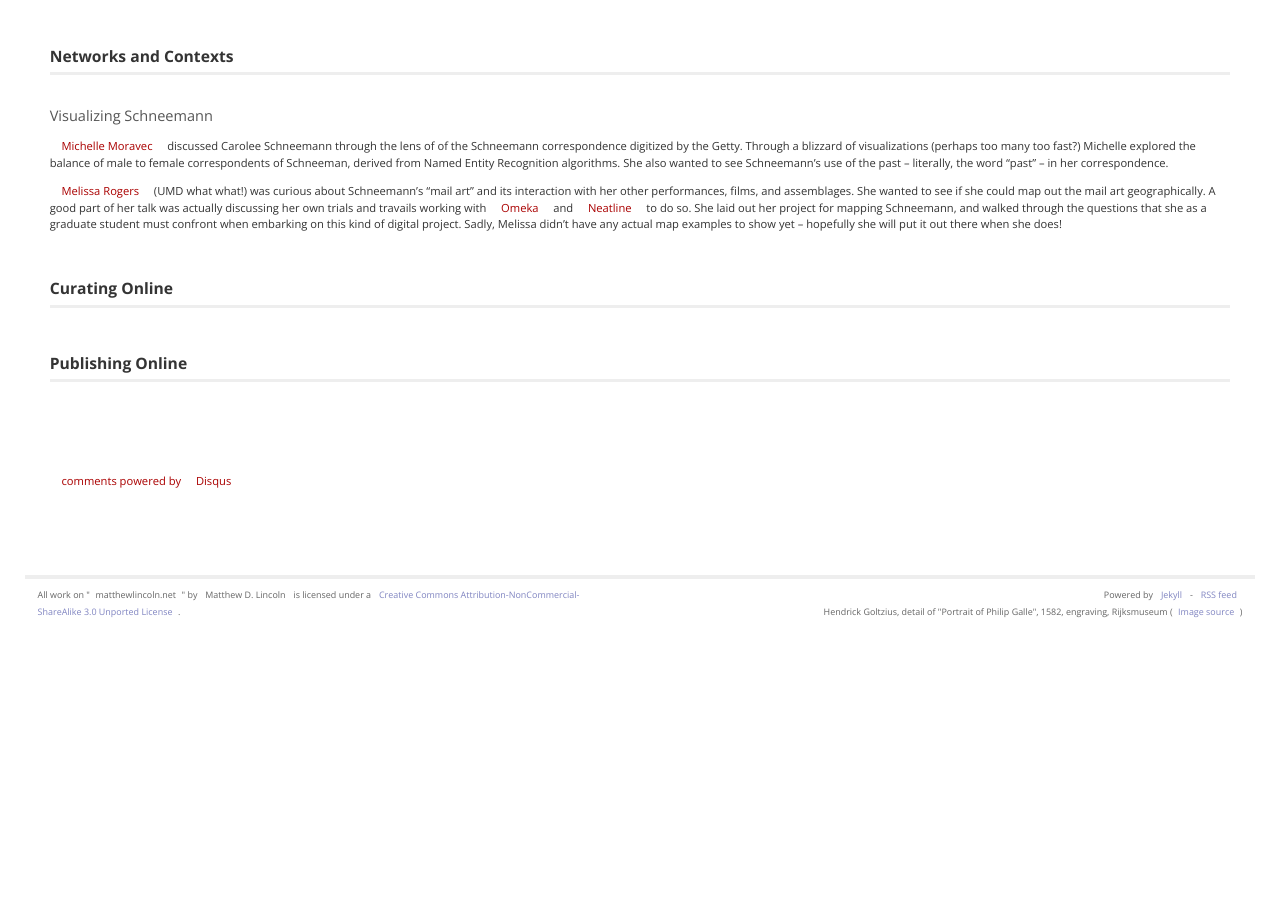
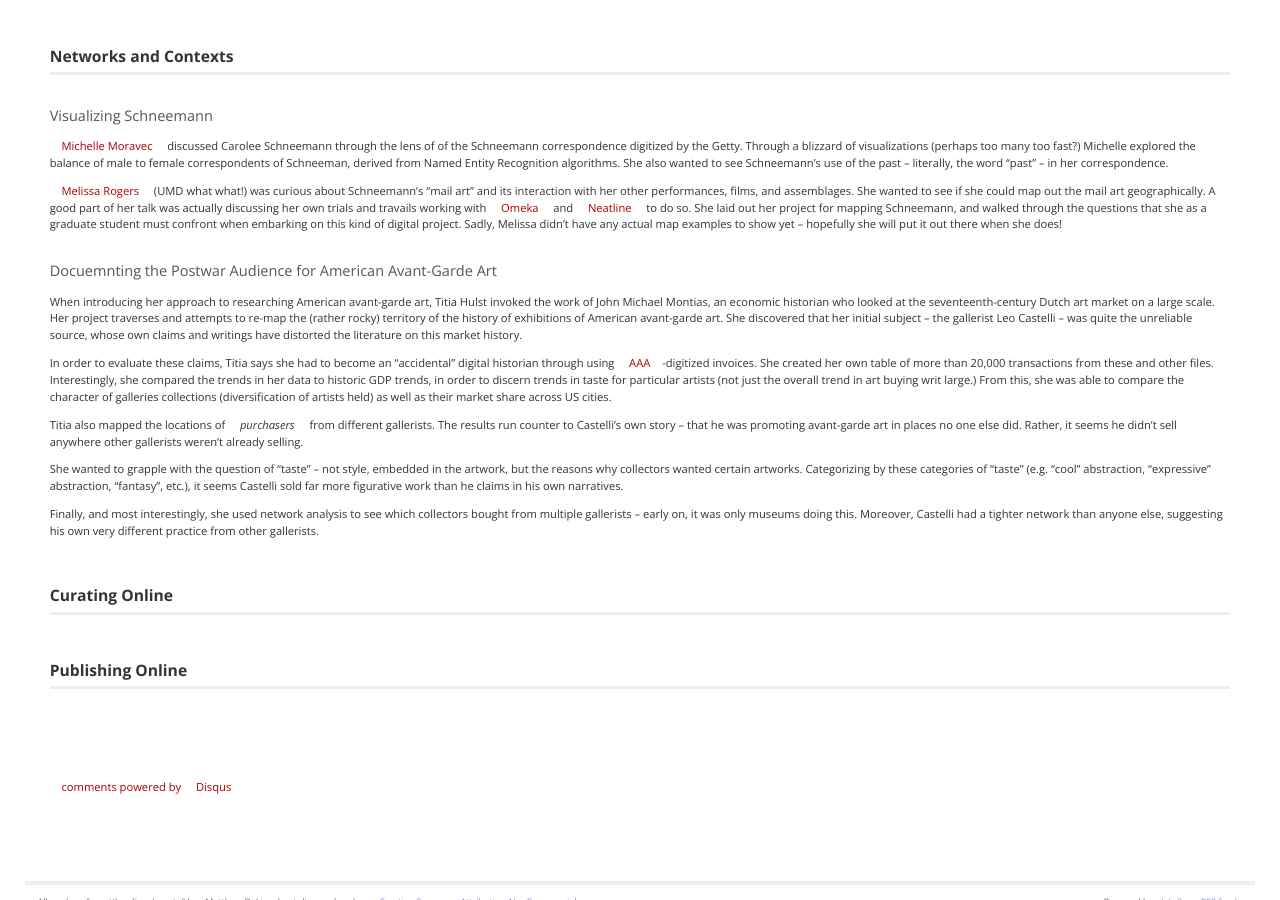
Before and after one commit to mdlincoln/mdlincoln.github.io, a Jekyll site: the page built from _posts/2013-11-15-american-art-history-and-digital-scholarship.md, in a window 1280 px wide and 900 px high, scrolled down 1352 px. Built offline with Jekyll 4.4.1, drawn with Linux system fonts in a browser that asks for light colours; comment, search, counter and statistics services are not loaded; before the commit the page ends 2018 px from its top, so only the background shows below that.

Commit message:
Titia hulst

```diff
--- a/_posts/2013-11-15-american-art-history-and-digital-scholarship.md
+++ b/_posts/2013-11-15-american-art-history-and-digital-scholarship.md
@@ -70,6 +70,29 @@ A good part of her talk was actually discussing her own trials and travails work
 She laid out her project for mapping Schneemann, and walked through the questions that she as a graduate student must confront when embarking on this kind of digital project.
 Sadly, Melissa didn't have any actual map examples to show yet -- hopefully she will put it out there when she does!
 
+## Docuemnting the Postwar Audience for American Avant-Garde Art
+
+When introducing her approach to researching American avant-garde art, Titia Hulst invoked the work of John Michael Montias, an economic historian who looked at the seventeenth-century Dutch art market on a large scale.
+Her project traverses and attempts to re-map the (rather rocky) territory of the history of exhibitions of American avant-garde art.
+She discovered that her initial subject -- the gallerist Leo Castelli -- was quite the unreliable source, whose own claims and writings have distorted the literature on this market history.
+
+In order to evaluate these claims, Titia says she had to become an "accidental" digital historian through using [AAA]-digitized invoices.
+She created her own table of more than 20,000 transactions from these and other files.
+Interestingly, she compared the trends in her data to historic GDP trends, in order to discern trends in taste for particular artists (not just the overall trend in art buying writ large.)
+From this, she was able to compare the character of galleries collections (diversification of artists held) as well as their market share across US cities.
+
+Titia also mapped the locations of *purchasers* from different gallerists.
+The results run counter to Castelli's own story -- that he was promoting avant-garde art in places no one else did.
+Rather, it seems he didn't sell anywhere other gallerists weren't already selling.
+
+She wanted to grapple with the question of "taste" -- not style, embedded in the artwork, but the reasons why collectors wanted certain artworks.
+Categorizing by these categories of "taste" (e.g. "cool" abstraction, "expressive" abstraction, "fantasy", etc.), it seems Castelli sold far more figurative work than he claims in his own narratives.
+
+Finally, and most interestingly, she used network analysis to see which collectors bought from multiple gallerists -- early on, it was only museums doing this.
+Moreover, Castelli had a tighter network than anyone else, suggesting his own very different practice from other gallerists.
+
+[AAA]: http://www.aaa.si.edu
+
 # Curating Online
 
 # Publishing Online
```
